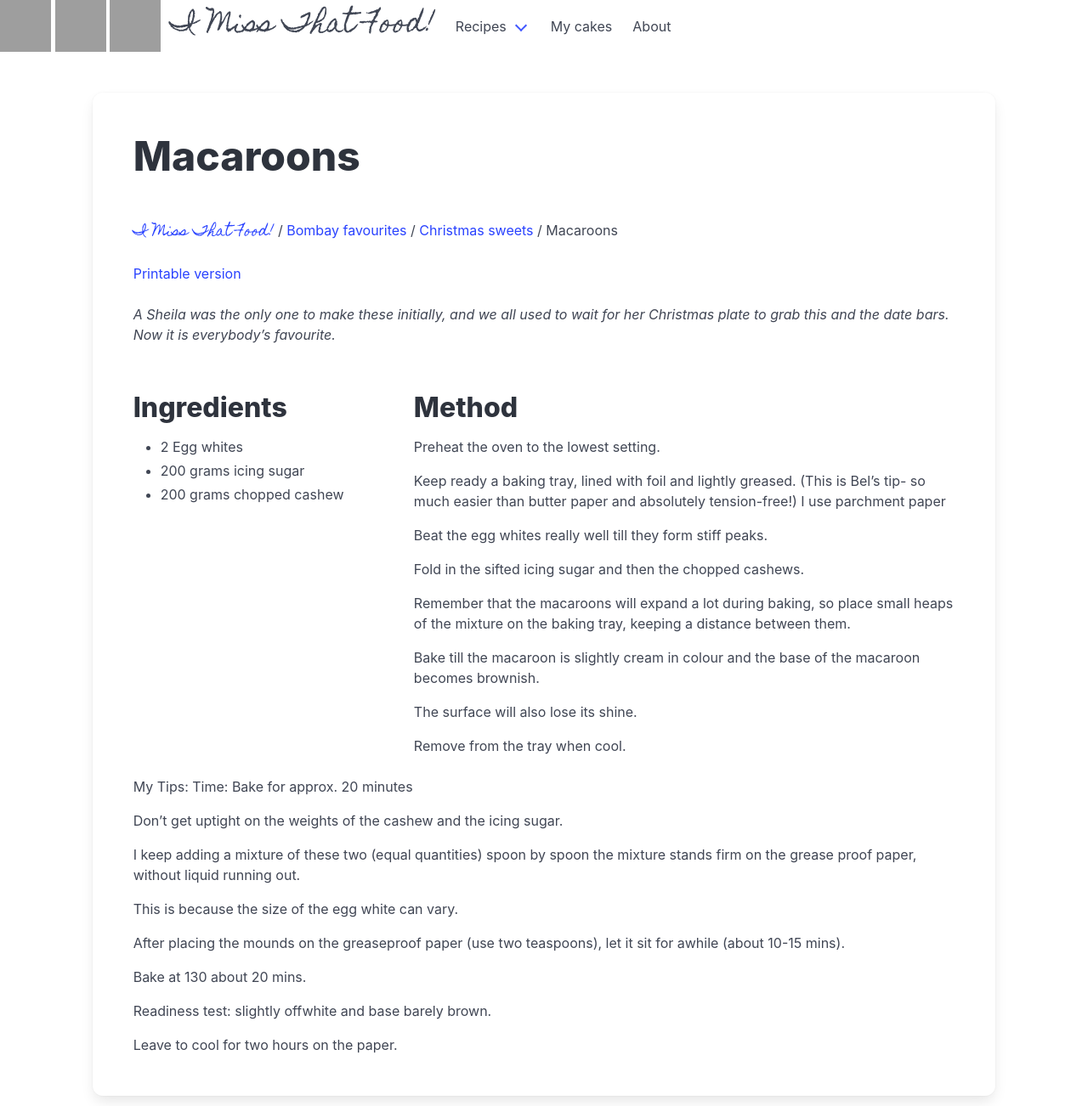
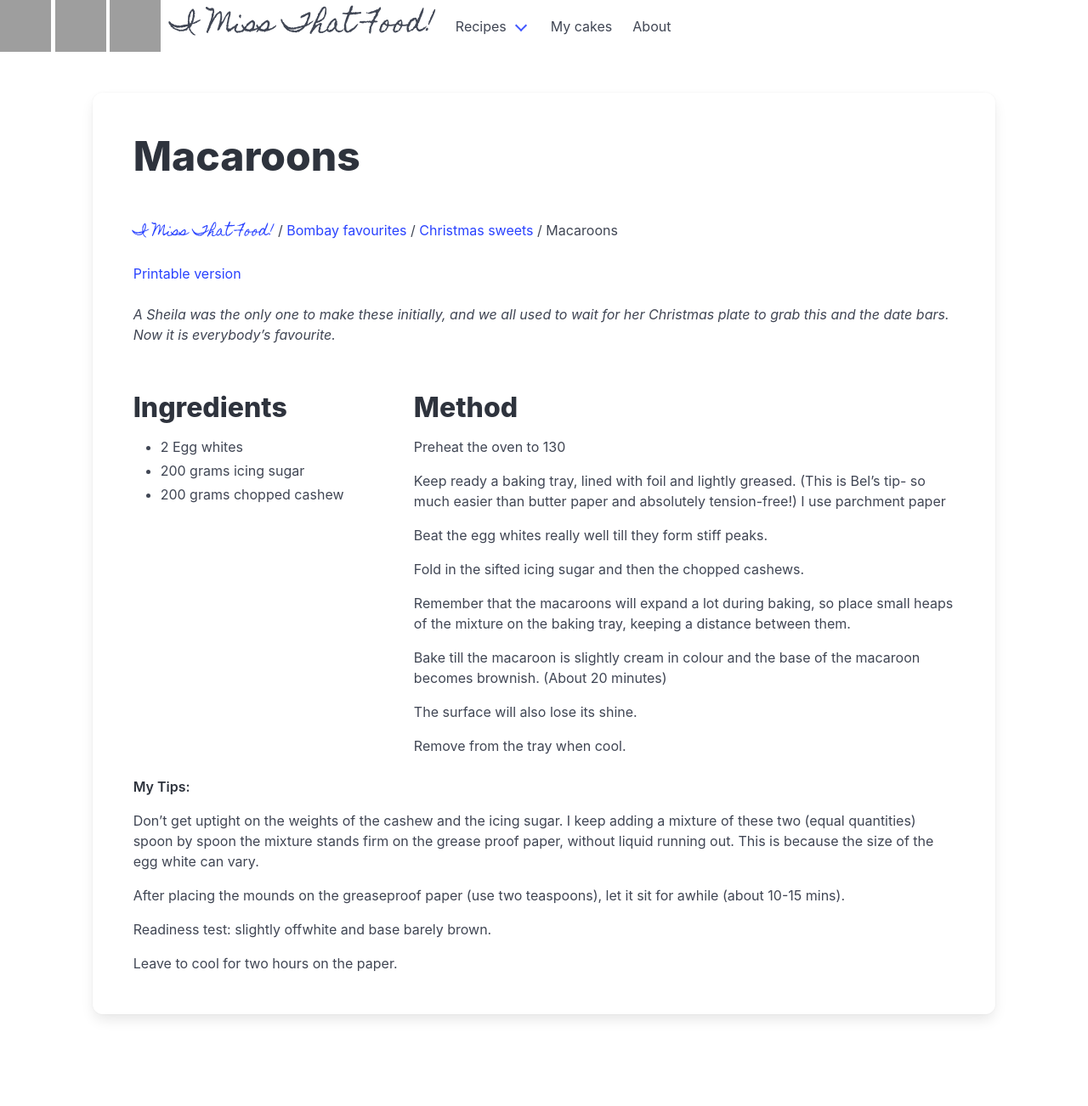
Before and after one commit to imissthatfood/imissthatfood.github.io, a Jekyll site: the page built from _recipes/christmas_macaroons.md, in a window 1280 px wide. Shown: the whole page at 85% size. Built offline with Jekyll 4.4.1, drawn with Linux system fonts in a browser that asks for light colours; after the commit the page ends 1206 px from its top, so only the background shows below that; grey boxes are pictures that could not be loaded.

Commit message:
Update christmas_macaroons.md

```diff
--- a/_recipes/christmas_macaroons.md
+++ b/_recipes/christmas_macaroons.md
@@ -22,7 +22,7 @@
 
 # Method
 
-Preheat the oven to the lowest setting.
+Preheat the oven to 130
 
 Keep ready a baking tray, lined with foil and lightly greased. (This is Bel’s tip- so much easier than butter paper and absolutely tension-free!) I use parchment paper
 
@@ -32,25 +32,19 @@
 
 Remember that the macaroons will expand a lot during baking, so place small heaps of the mixture on the baking tray, keeping a distance between them.
 
-Bake till the macaroon is slightly cream in colour and the base of the macaroon becomes brownish.
+Bake till the macaroon is slightly cream in colour and the base of the macaroon becomes brownish. (About 20 minutes)
 
 The surface will also lose its shine.
 
 Remove from the tray when cool.
 
 </div> </div>
-My Tips:
-Time: Bake for approx. 20 minutes
 
-Don’t get uptight on the weights of the cashew and the icing sugar.
+**My Tips:**
 
-I keep adding a mixture of these two (equal quantities) spoon by spoon the mixture stands firm on the grease proof paper, without liquid running out.
-
-This is because the size of the egg white can vary.
+Don’t get uptight on the weights of the cashew and the icing sugar. I keep adding a mixture of these two (equal quantities) spoon by spoon the mixture stands firm on the grease proof paper, without liquid running out. This is because the size of the egg white can vary.
 
 After placing the mounds on the greaseproof paper (use two teaspoons), let it sit for awhile (about 10-15 mins).
-
-Bake at 130 about 20 mins.
 
 Readiness test: slightly offwhite and base barely brown.
 
```
